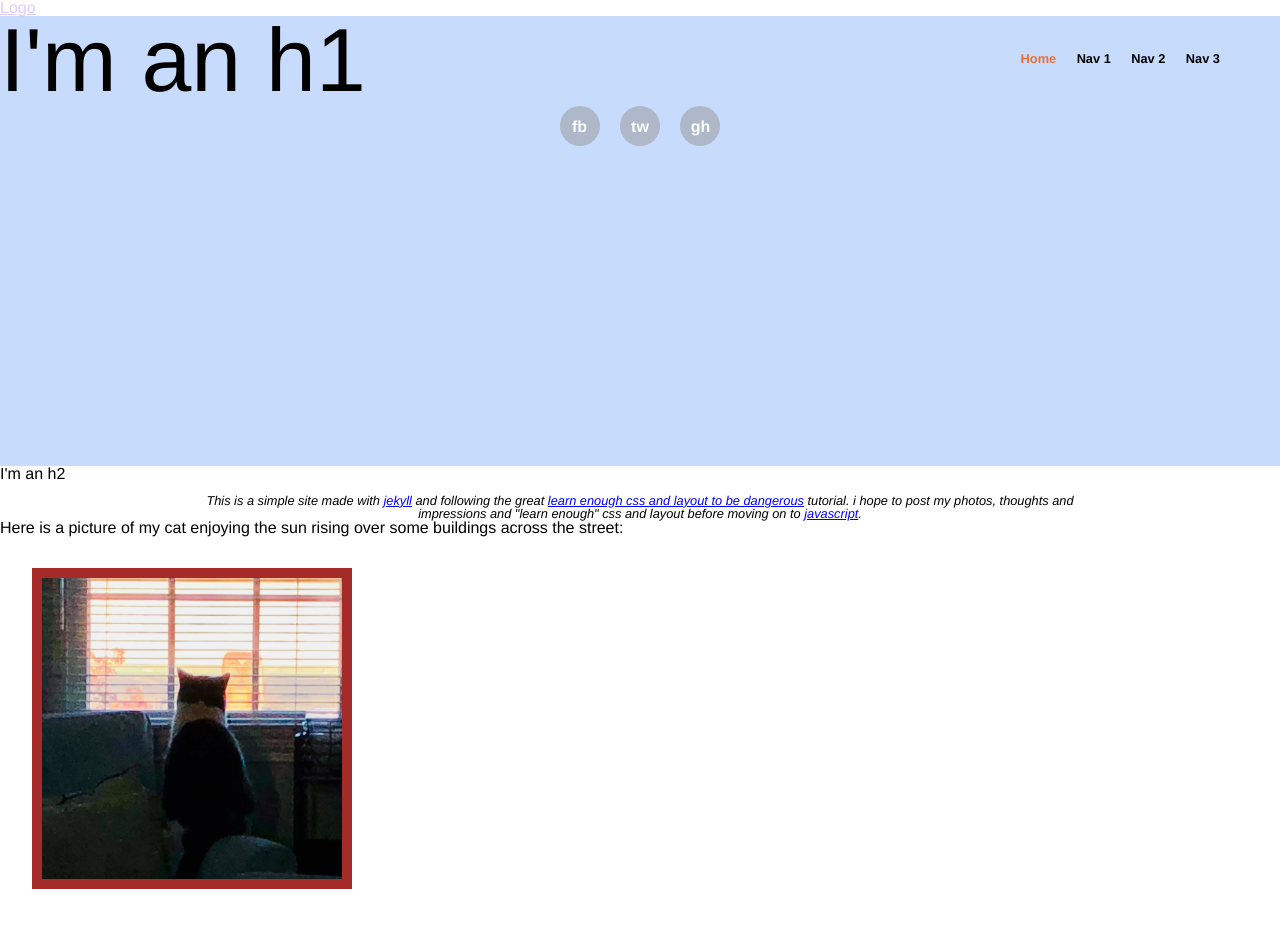
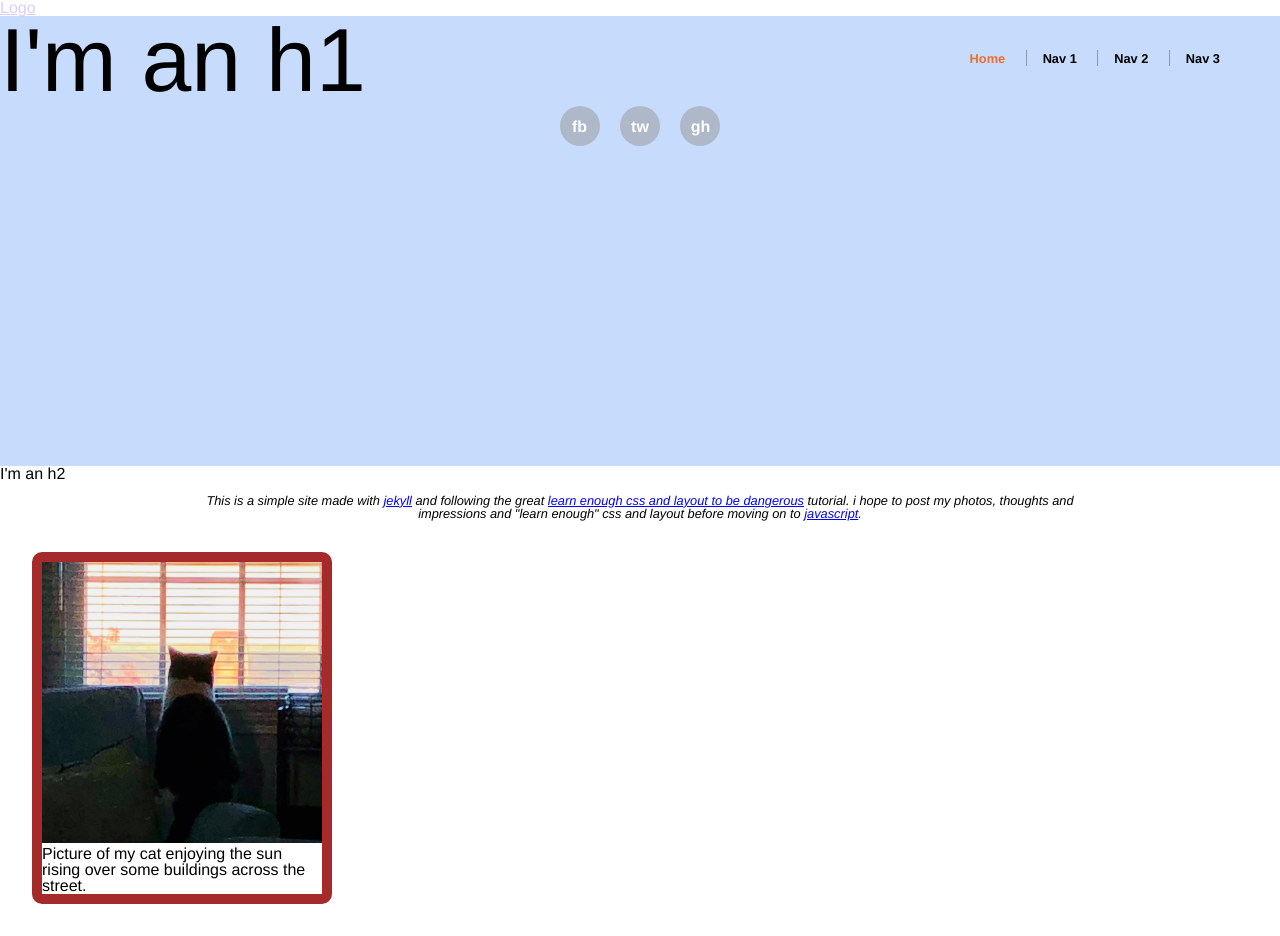
Before and after one commit to BenU/benu.github.io, a Jekyll site: the page built from index.html, in a window 1280 px wide. Built offline with Jekyll 4.4.1, drawn with Linux system fonts in a browser that asks for light colours; before the commit the page ends 900 px from its top, so only the background shows below that.

Commit message:
Add more styling to index page, photo

```diff
--- a/_layouts/default.html
+++ b/_layouts/default.html
@@ -25,12 +25,12 @@
       and "learn enough" css and layout before moving on to <a href="https://www.learnenough.com/javascript-tutorial">
       javascript</a>.
     </p>
-    <p>
-      Here is a picture of my cat enjoying the sun rising over some buildings across the street:
-    </p>
     <div class="image-home">
       <img src="assets/img/catatwindow.jpeg" alt="photo of my cat staring out window of sun rising over some
               buildings across the street." >
+      <p>
+        Picture of my cat enjoying the sun rising over some buildings across the street.
+      </p>
     </div>
   </body>
 </html>
--- a/css/main.css
+++ b/css/main.css
@@ -21,6 +21,11 @@ a:active {
 .header-nav > li {
   display: inline-block;
   margin-left: 1em;
+}
+/* applies to every header li after the 1st one */
+.header-nav > li ~ li {
+  border-left: 1px solid rgba(0, 0, 0, 0.3);
+  padding-left: 1em;
 }
 .header-nav a {
   color: #000;
@@ -96,12 +101,18 @@ h2 + p {
 
 /* IMAGE STYLES */
 .image-home {
-  height: 300px;
+  border: brown solid 10px;
+  border-radius: 10px;
+  box-sizing:   border-box;
+/*  height: 300px; */
   margin: 2em;
+  overflow: hidden;
   width:  300px;
 }
 .image-home img {
-  border: brown solid 10px;
   height: auto;
   width: 100%;
 }
+.image-home p {
+    text-align: left;
+}
```
